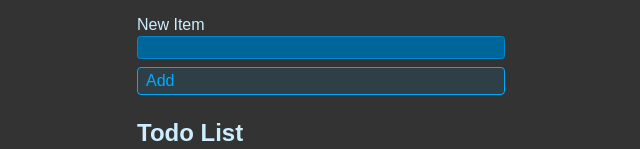
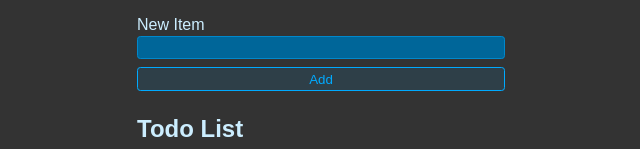
Before and after one commit to igorlech/react-todo-app, a React (Vite) app: page / in a window 1280 px wide. Shown: the top 149 px of the page, without its empty margins (319-959 px from the left). Built offline with nearby package versions, Linux system fonts and the light colour scheme.

Commit message:
added initial form handler for todos

```diff
--- a/src/App.jsx
+++ b/src/App.jsx
@@ -3,9 +3,25 @@ import "./styles.css";
 
 export default function App() {
   const [newItem, setNewItem] = useState("");
+  const [todos, setTodos] = useState([]);
+
+  function handleSubmit(e) {
+    e.preventDefault();
+    console.log(newItem);
+
+    setTodos((currentTodos) => {
+      return [
+        ...currentTodos,
+        { id: crypto.randomUUID(), title: newItem, completed: false },
+      ];
+    });
+  }
+
+  console.log(todos);
+
   return (
     <section>
-      <form className="new-item-form">
+      <form onSubmit={handleSubmit} className="new-item-form">
         <div className="form-row">
           <label htmlFor="item">New Item</label>
           <input
@@ -15,7 +31,7 @@ export default function App() {
             id="item"
           />
         </div>
-        <botton className="btn">Add</botton>
+        <button className="btn">Add</button>
       </form>
       <h1 className="header">Todo List</h1>
       <ul className="list">
```
